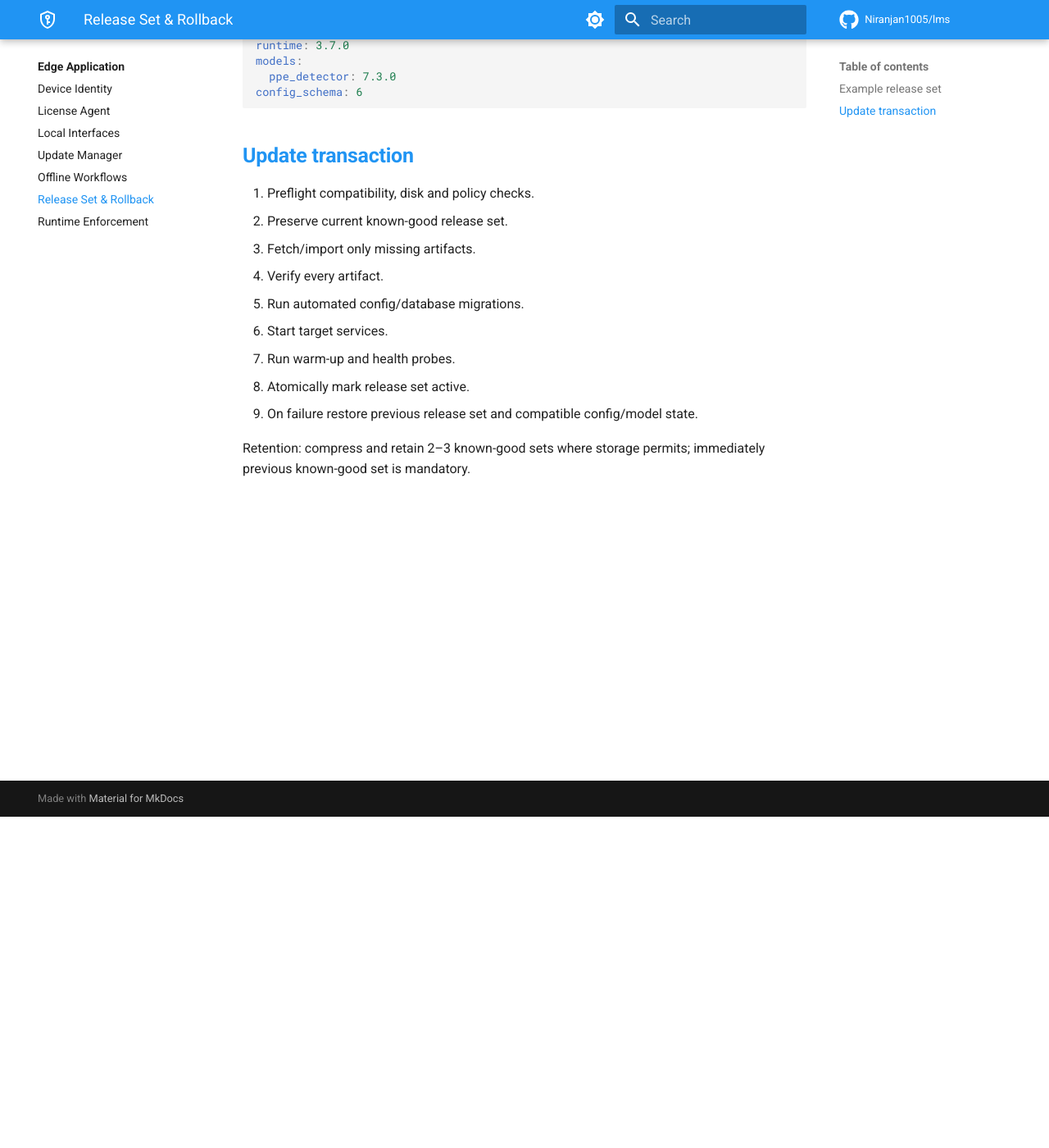
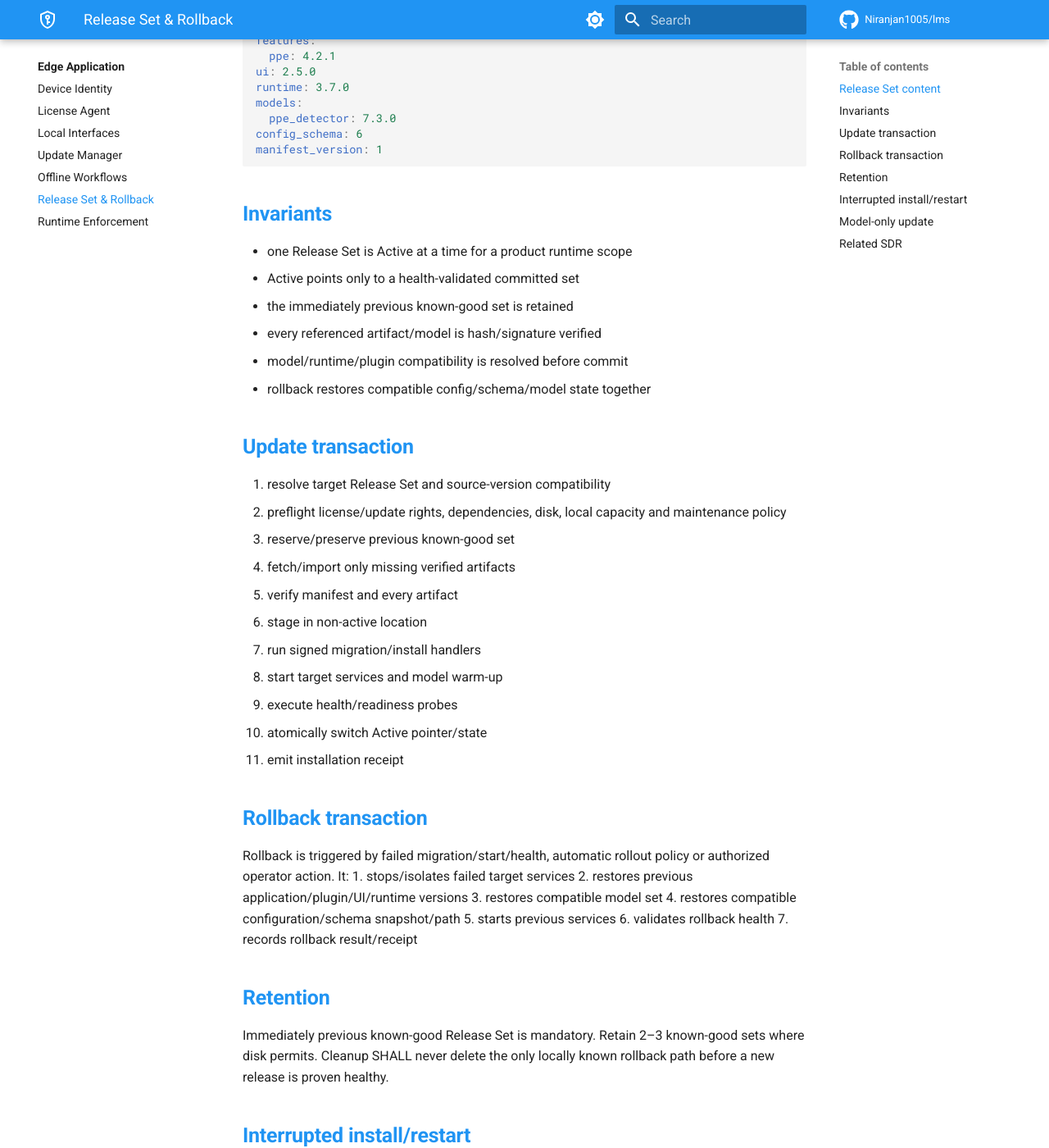
Before and after one commit to Niranjan1005/lms, an MkDocs documentation site: the page built from docs/edge/release-set.md, in a window 1280 px wide and 1400 px high, scrolled down 404 px. Shown: the whole window at 82% size. Built offline with MkDocs 1.6.1 and Material for MkDocs 9.7.7, drawn with Linux system fonts in a browser that asks for light colours; comment, search, counter and statistics services are not loaded; some of the changed text lies outside the part shown.

Commit message:
docs: complete release set rollback contract

```diff
--- a/docs/edge/release-set.md
+++ b/docs/edge/release-set.md
@@ -1,8 +1,8 @@
 # Release Set & Rollback Contract
 
-A deployment is defined as a coherent release set rather than an isolated application file.
+A deployment is committed as a coherent Release Set, not a collection of independently active files. This prevents application/plugin/model/config combinations that have never been validated together.
 
-## Example release set
+## Release Set content
 
 ~~~yaml
 release_set_id: rs_2026_10_18_01
@@ -14,18 +14,55 @@ runtime: 3.7.0
 models:
   ppe_detector: 7.3.0
 config_schema: 6
+manifest_version: 1
 ~~~
+
+## Invariants
+
+- one Release Set is Active at a time for a product runtime scope
+- Active points only to a health-validated committed set
+- the immediately previous known-good set is retained
+- every referenced artifact/model is hash/signature verified
+- model/runtime/plugin compatibility is resolved before commit
+- rollback restores compatible config/schema/model state together
 
 ## Update transaction
 
-1. Preflight compatibility, disk and policy checks.
-2. Preserve current known-good release set.
-3. Fetch/import only missing artifacts.
-4. Verify every artifact.
-5. Run automated config/database migrations.
-6. Start target services.
-7. Run warm-up and health probes.
-8. Atomically mark release set active.
-9. On failure restore previous release set and compatible config/model state.
+1. resolve target Release Set and source-version compatibility
+2. preflight license/update rights, dependencies, disk, local capacity and maintenance policy
+3. reserve/preserve previous known-good set
+4. fetch/import only missing verified artifacts
+5. verify manifest and every artifact
+6. stage in non-active location
+7. run signed migration/install handlers
+8. start target services and model warm-up
+9. execute health/readiness probes
+10. atomically switch Active pointer/state
+11. emit installation receipt
 
-Retention: compress and retain 2–3 known-good sets where storage permits; immediately previous known-good set is mandatory.
+## Rollback transaction
+
+Rollback is triggered by failed migration/start/health, automatic rollout policy or authorized operator action. It:
+1. stops/isolates failed target services
+2. restores previous application/plugin/UI/runtime versions
+3. restores compatible model set
+4. restores compatible configuration/schema snapshot/path
+5. starts previous services
+6. validates rollback health
+7. records rollback result/receipt
+
+## Retention
+
+Immediately previous known-good Release Set is mandatory. Retain 2–3 known-good sets where disk permits. Cleanup SHALL never delete the only locally known rollback path before a new release is proven healthy.
+
+## Interrupted install/restart
+
+Update state is durable. After process/device restart, Update Manager determines whether it can safely resume staging or must rollback; it must not mark a partially installed set Active merely because files exist.
+
+## Model-only update
+
+A model-only deployment still creates/updates the coherent Release Set identity so support and rollback can reconstruct the exact active combination.
+
+## Related SDR
+
+`SDR-OTA-008`, `SDR-OTA-009`, `SDR-MOD-006`, `SDR-MOD-007`
```
